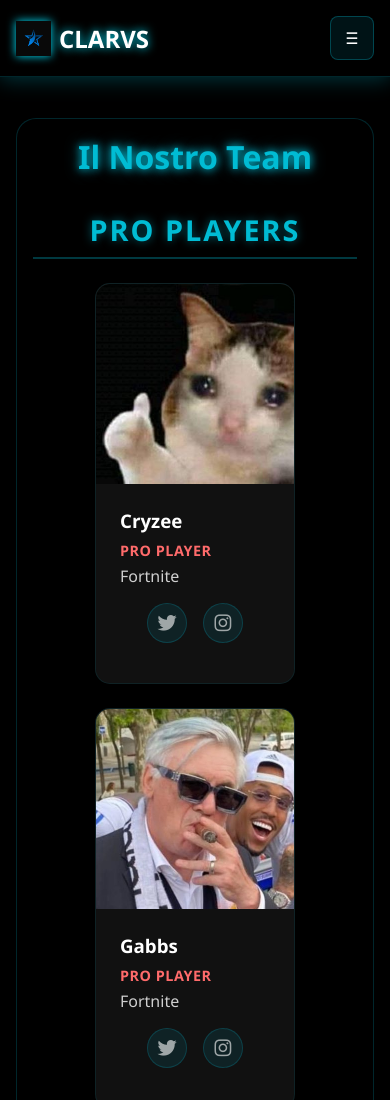
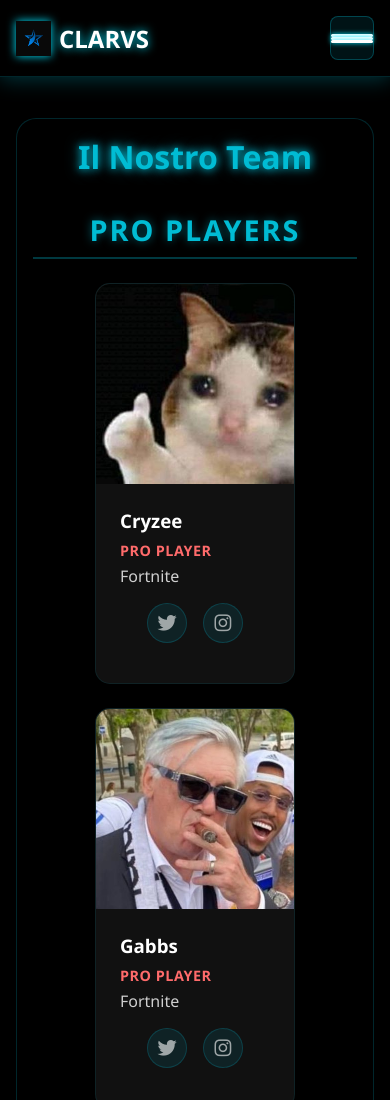
Before and after one commit to clarvs/clarvs.github.io, a plain HTML site: page pagine/roster.html in a window 390 px wide. Shown: the top 1100 px of the page. Drawn offline with Linux system fonts and the light colour scheme.

Commit message:
versione 0.71

```diff
--- a/pagine/roster.html
+++ b/pagine/roster.html
@@ -16,7 +16,7 @@
 <body>
     <!-- Header -->
     <header class="header">
-        <nav class="nav">
+        <nav class="nav main-nav">
             <div class="logo">
                 <img src="../assets/Icons/logo.png" alt="CLARVS Logo">
                 <span>CLARVS</span>
@@ -27,7 +27,11 @@
                 <li><a href="staff.html" class="nav-link">Staff</a></li>
                 <li><a href="tv.html" class="nav-link">Clarvs TV</a></li>
             </ul>
-            <div class="mobile-menu-btn">☰</div>
+            <button class="mobile-menu-btn">
+                <span></span>
+                <span></span>
+                <span></span>
+            </button>
         </nav>
     </header>
 
```
